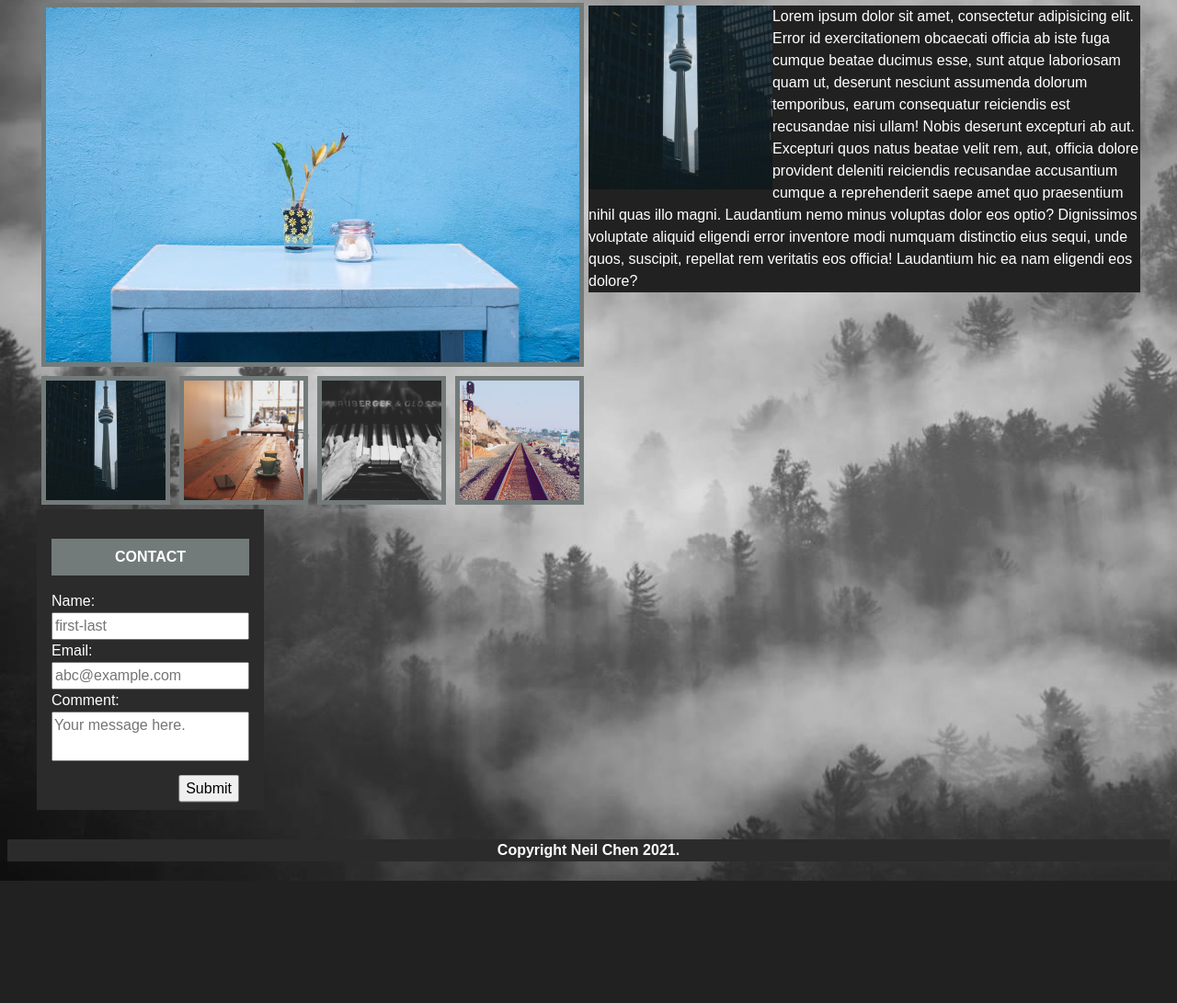
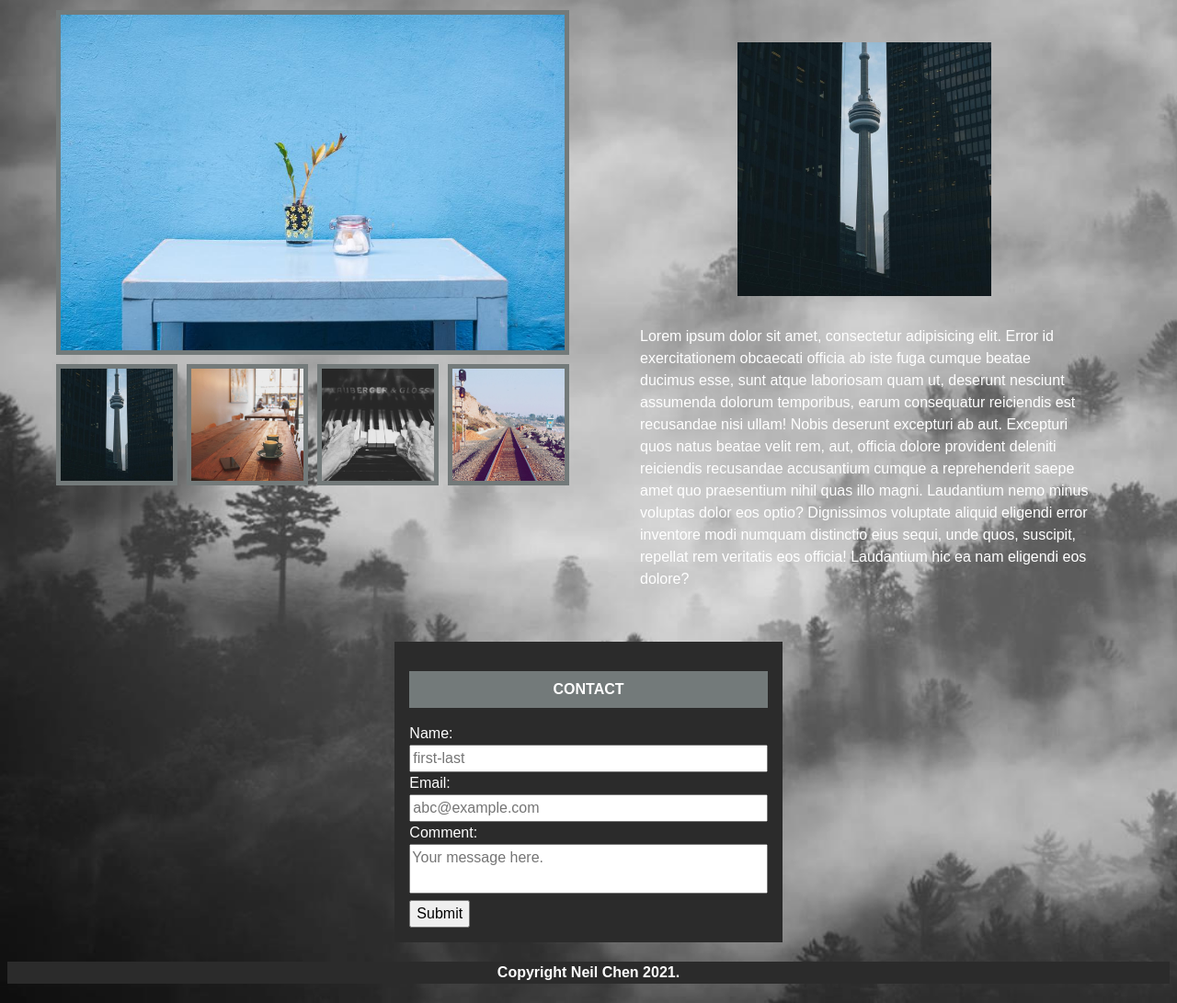
Before and after one commit to inknsharps/webapp-portfolio, a plain HTML site: page index.html in a window 1280 px wide. Shown: the part 333-1424 px from the top of the page at 92% size. Before the commit the page ends 1291 px from the top, so only its background shows below. Drawn offline with Linux system fonts and the light colour scheme.

Commit message:
update index.html contact form and accompanying style.css

```diff
--- a/assets/style.css
+++ b/assets/style.css
@@ -46,7 +46,8 @@ nav {
 
 .nav-links {
     display: flex;
-    justify-content: flex-end;
+    justify-content: center;
+    padding: 0.1vh;
 }
 .nav-links li {
     padding: 1vh 1vh 1vh 1vh;
@@ -90,6 +91,7 @@ main {
     display: flex;
     flex-direction: column;
     justify-content: space-evenly;
+    margin: 2vh;
 }
 
 /* This class determines the first object in the flexbox to be 100%, */
@@ -120,24 +122,33 @@ img[src*="600.jpg"] {
 /* About me section styling. */
 
 .about-me-biography {
-    background-color: var(--background-color)
+    display: flex;
+    flex-direction: column;
+    flex-wrap: nowrap;
+    margin: 3vh;
+    max-width: 100%;
+}
+
+.about-me-biography img,
+.about-me-biography p {
+    margin: 4vh 4vh 0;
+    max-width: 100%;
 }
 
 /* Contact form styling */
 
 #contact {
-    align-self: center;
+    display: block;
+
 }
 
-.contact-section {
+form {
     padding: 2vh;
     background-color: var(--header-color);
 }
 
-button {
-    position: relative;
-    transform: translateX(210%) translateY(25%);
-    top: 50%;
+input {
+    width: 100%;
 }
 
 textarea {
@@ -163,6 +174,10 @@ footer {
         margin: 2% 2% 2% 0;
         padding: 2%;
     }
+    .nav-links {
+        justify-content: flex-end;
+        margin-right: 5vh;
+    }
     .nav-links li {
         font-size: 3.9vw;
     }
@@ -173,9 +188,16 @@ footer {
     .project-heading {
         padding: 2vh;
     }
+    .about-me-biography {
+        flex-direction: row;
+        justify-content: center;
+        flex-wrap: wrap;
+    }
     .about-me-biography img {
-        float: left;
-        max-width: 33.33%;
+        max-width: 50%;
+    }
+    .about-me-biography p {
+        max-width: 100%;
     }
     img[src*="600.jpg"] {
         min-width: 100%;
@@ -189,6 +211,7 @@ footer {
         display: flex;
         flex-direction: row;
         flex-wrap: wrap;
+        column-count: 2;
         margin: 4vh;
     }
     header {
@@ -218,4 +241,21 @@ footer {
     .project-heading {
         margin: 1vh;
     }
+    .contact-section {
+        display: flex;
+        flex-direction: row;
+        justify-content: space-evenly;
+    }
+
+    .contact-section form {
+        flex: 1 1 33.33%;
+        min-width: 33.33%;
+    }
+
+    .contact-section div {
+        flex: 1 1 100%;
+        min-width: 33.33%;
+        padding: 0 10vh;
+    }
+
 }
--- a/index.html
+++ b/index.html
@@ -65,11 +65,14 @@
                     </div>
             	</aside>
             </section>
+        </main>
             <!-- Contact form here -->
             <section id="contact">
             	<aside class="contact-section">
-            	    <h3>Contact</h3>
+                    <div class="spacing-div">
+                    </div>
             	    <form>
+                        <h3>Contact</h3>
             	        <label>Name:</label><br>
             	        <input type="text" id="name" name="name" placeholder="first-last"><br>
             	        <label>Email:</label><br>
@@ -79,9 +82,10 @@
                         <br>
                         <button>Submit</button>
             	    </form>
+                    <div class="spacing-div">
+                    </div>
             	</aside>
             </section>
-        </main>
         <!-- Footer here -->
         <footer>
             <h4>Copyright Neil Chen 2021.</h4>
```
